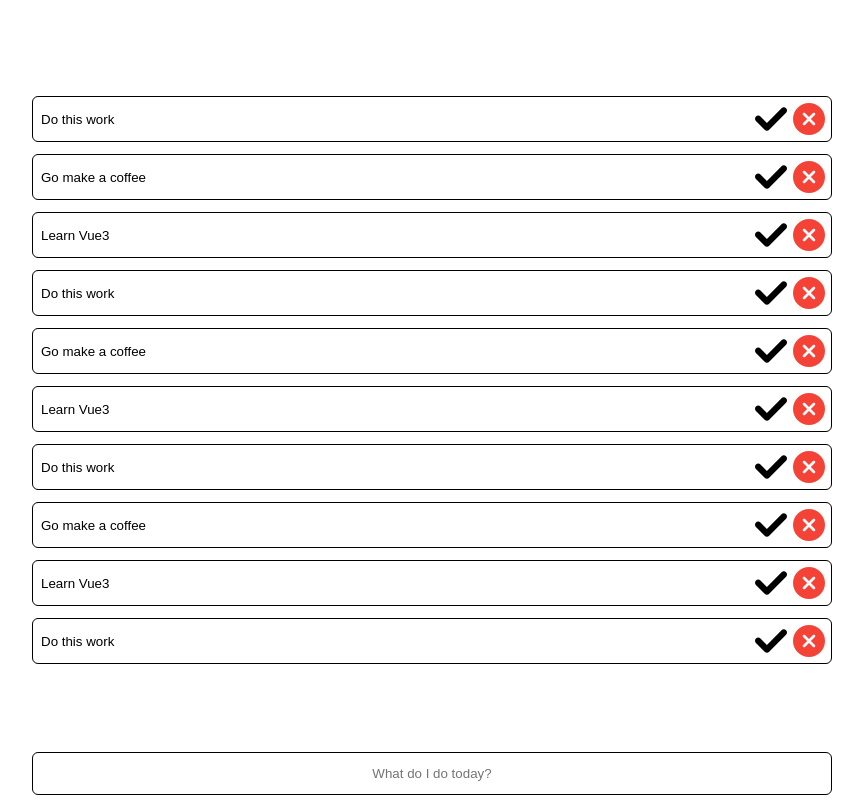
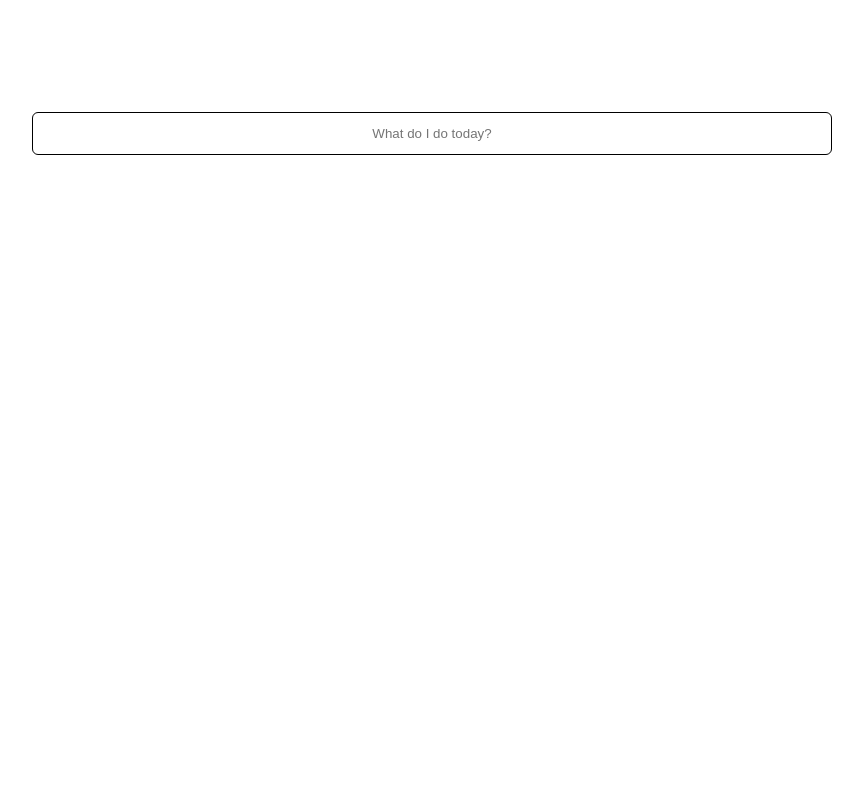
Before and after one commit to chawza/todolist-vue, a Vue app: page / in a window 1280 px wide. Shown: the whole page, without its empty margins (208-1071 px from the left). Built offline with nearby package versions, Linux system fonts and the light colour scheme.

Commit message:
added add task functinlaty to state

```diff
--- a/src/pages/TodoPage.vue
+++ b/src/pages/TodoPage.vue
@@ -16,19 +16,7 @@
 import  { ref } from 'vue';
 import TaskList from '../components/TaskList.vue';
 import NewTaskInput from '../components/NewTaskInput.vue';
-
-const todos = ref([
-  {title: 'Do this work', isDone: false},
-  {title: 'Go make a coffee', isDone: false},
-  {title: 'Learn Vue3', isDone: false},
-  {title: 'Do this work', isDone: false},
-  {title: 'Go make a coffee', isDone: false},
-  {title: 'Learn Vue3', isDone: false},
-  {title: 'Do this work', isDone: false},
-  {title: 'Go make a coffee', isDone: false},
-  {title: 'Learn Vue3', isDone: false},
-  {title: 'Do this work', isDone: false},
-])
+import { TodoList } from '../utils/store';
 
 export default {
   components : {
@@ -36,7 +24,7 @@ export default {
     NewTaskInput
   },
   setup() {
-    return { todos };
+    return { todos: TodoList.todos };
   },
 }
 
--- /dev/null
+++ b/src/utils/store.js
@@ -0,0 +1,24 @@
+const generateId = () => Math.random().toString(36)
+
+const TodoList = {
+  todos : [],
+  createTodo(title) {
+    console.log('createTodo')
+    this.todos.push({
+      title: title,
+      id: generateId(),
+      isDone: false
+    })
+  },
+  deleteTodo(id) {
+    const indexToDelete = this.todos.findIndex(value => value === id)
+    if (indexToDelete === -1) {
+      console.warn(`cannot delete todo with id ${id}`);
+    }
+    this.todos = this.todos.splice(indexToDelete, 1);
+  }
+}
+
+export {
+  TodoList
+}
```
Also changed, not shown: 1 other file (tests, documents, lock files or other folders).
